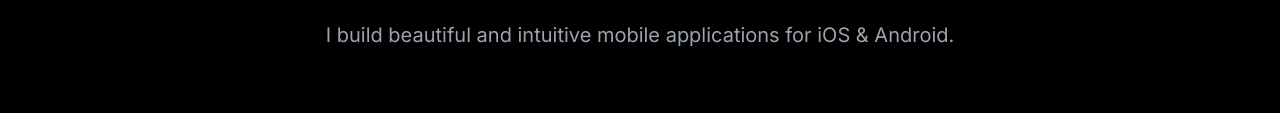
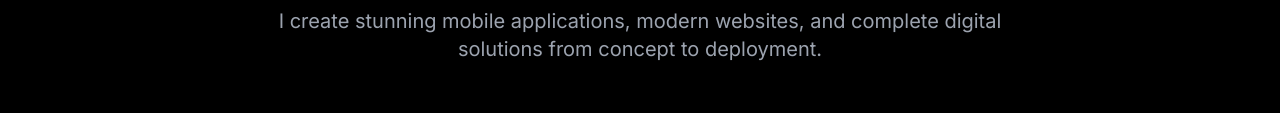
Before and after one commit to MustafaBhewala/mustafa-bhewala-portfolio, a plain HTML site: page index.html in a window 1280 px wide. Shown: the part 505-618 px from the top of the page. Drawn offline with nearby package versions, Linux system fonts and the light colour scheme.

Commit message:
Update hero section title and subtitle in index.html

```diff
--- a/index.html
+++ b/index.html
@@ -105,10 +105,10 @@
         <div class="absolute inset-0 bg-black opacity-50"></div>
         <div class="z-10 px-4">
             <h1 class="text-5xl md:text-8xl lg:text-9xl font-extrabold hero-text-gradient tracking-tighter leading-tight">
-                Mobile Application <br class="hidden md:block"> Developer
+                Full-Stack <br class="hidden md:block"> Developer
             </h1>
-            <p class="mt-6 max-w-2xl mx-auto text-lg md:text-xl text-gray-400 hero-subtitle">
-                I build beautiful and intuitive mobile applications for iOS & Android.
+            <p class="mt-6 max-w-3xl mx-auto text-lg md:text-xl text-gray-400 hero-subtitle">
+                I create stunning mobile applications, modern websites, and complete digital solutions from concept to deployment.
             </p>
         </div>
     </section>
```
